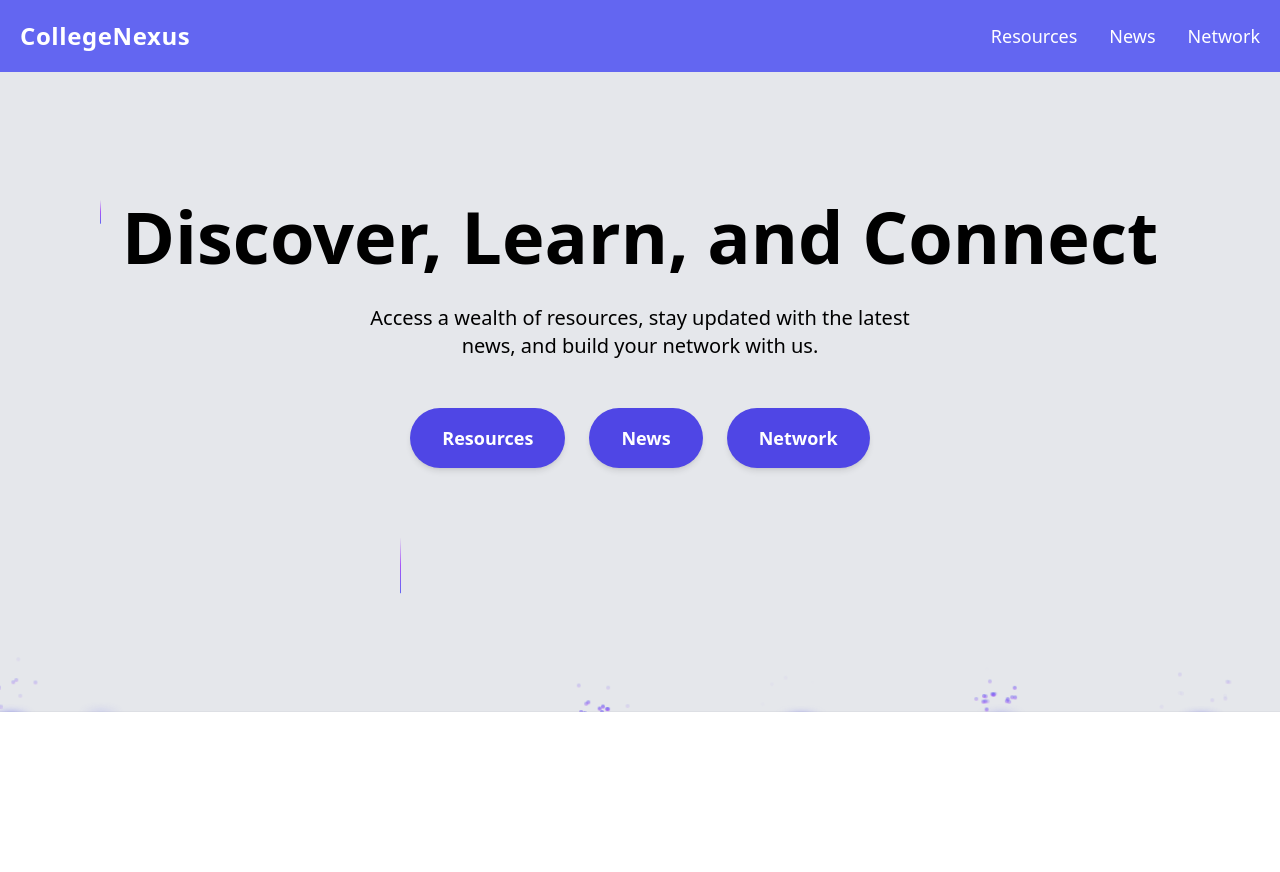
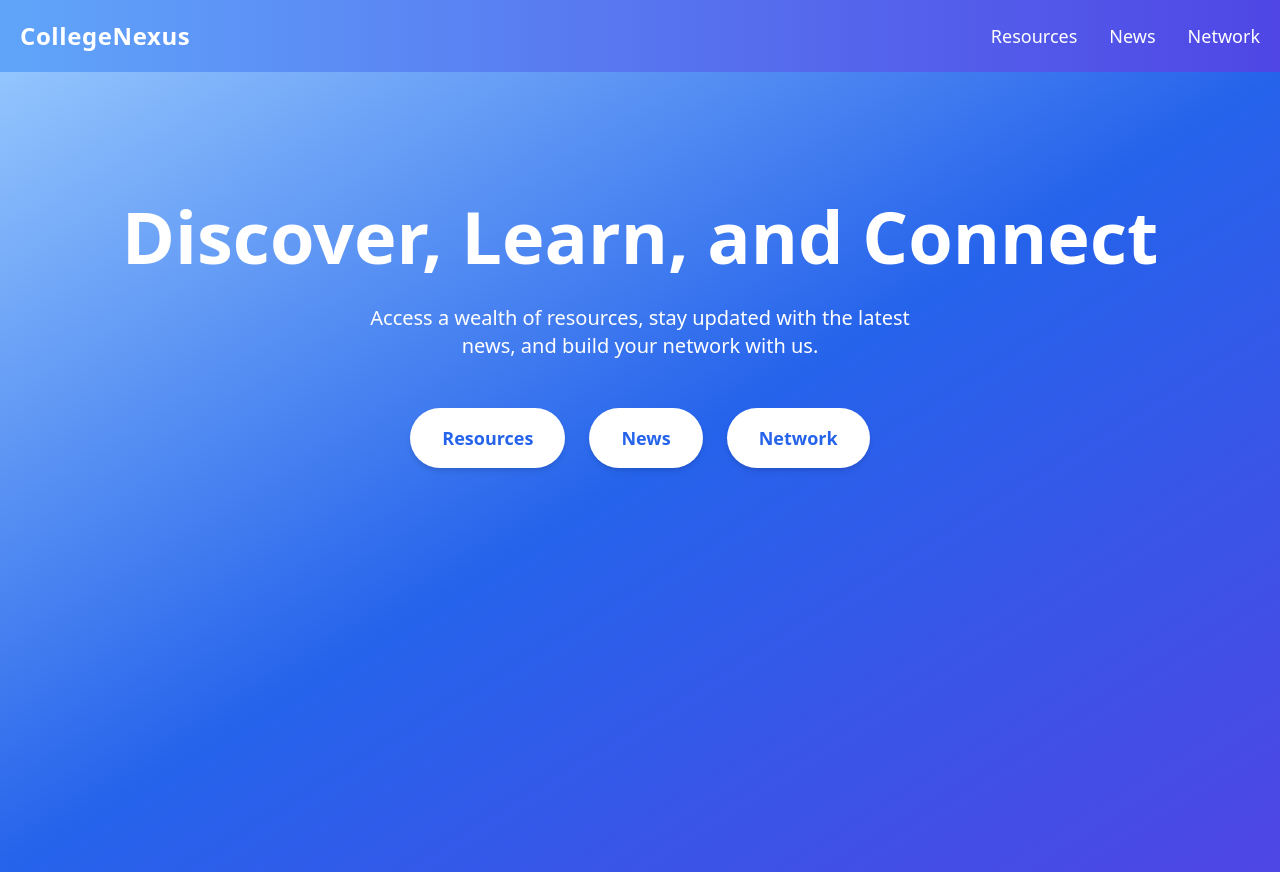
Before and after one commit to himanshuraimau/college-nexus, a Next.js app: page / in a window 1280 px wide. Before the commit the page ends 800 px from the top, so only its background shows below. Built offline with nearby package versions, Linux system fonts and the light colour scheme; a web font is replaced by a local one.

Commit message:
update hero section

```diff
--- a/src/app/page.tsx
+++ b/src/app/page.tsx
@@ -1,7 +1,7 @@
 import Hero from "@/components/Hero";
 export default function Home() {
   return (
-    <div className="h-full w-full  text-text font-sans">
+    <div className="w-full  text-text font-sans">
       <Hero/>
     </div>
   );
--- a/src/components/Hero.tsx
+++ b/src/components/Hero.tsx
@@ -1,42 +1,41 @@
 "use client";
 import { useRouter } from 'next/navigation';
 import React from "react";
-import { BackgroundBeamsWithCollision } from "@/components/ui/background-beams-with-collision";
 
 const HeroSection = () => {
     const router = useRouter();
 
     return (
-        <BackgroundBeamsWithCollision>
-            <div className="h-full flex flex-col items-center pt-[10%] text-center relative z-20">
-                <h1 className="text-5xl md:text-7xl font-extrabold text-black dark:text-white mb-8 leading-tight">
+        <div className='h-screen bg-gradient-to-br from-blue-300 via-blue-600 to-indigo-600'>
+            <div className="flex flex-col items-center pt-[10%] text-center relative z-20">
+                <h1 className="text-5xl md:text-7xl font-extrabold text-white mb-8 leading-tight">
                     Discover, Learn, and Connect
                 </h1>
-                <p className="text-lg md:text-xl text-black dark:text-white mb-12 max-w-xl">
+                <p className="text-lg md:text-xl text-white mb-12 max-w-xl">
                     Access a wealth of resources, stay updated with the latest news, and build your network with us.
                 </p>
-                <div className="flex space-x-6">
+                <div className="flex flex-col sm:flex-row space-y-4 sm:space-y-0 sm:space-x-6">
                     <button
-                        className="relative px-8 py-4 text-lg font-semibold text-white bg-gradient-to-r  rounded-full shadow-md bg-indigo-600 hover:bg-indigo-500 transition-transform transform hover:-translate-y-1 focus:outline-none focus:ring-4 focus:ring-pink-400"
+                        className="px-8 py-4 text-lg font-semibold text-blue-600 bg-white rounded-full shadow-md hover:bg-blue-50 transition-all duration-300 transform hover:-translate-y-1 hover:shadow-lg focus:outline-none focus:ring-4 focus:ring-blue-300"
                         onClick={() => router.push('/resources')}
                     >
                         Resources
                     </button>
                     <button
-                        className="relative px-8 py-4 text-lg font-semibold text-white bg-indigo-600 hover:bg-indigo-500 rounded-full shadow-md transition-transform transform hover:-translate-y-1 focus:outline-none focus:ring-4 focus:ring-pink-400"
+                        className="px-8 py-4 text-lg font-semibold text-blue-600 bg-white rounded-full shadow-md hover:bg-blue-50 transition-all duration-300 transform hover:-translate-y-1 hover:shadow-lg focus:outline-none focus:ring-4 focus:ring-blue-300"
                         onClick={() => router.push('/news')}
                     >
                         News
                     </button>
                     <button
-                        className="relative px-8 py-4 text-lg font-semibold text-white bg-indigo-600 hover:bg-indigo-500 rounded-full shadow-md  transition-transform transform hover:-translate-y-1 focus:outline-none focus:ring-4 focus:ring-pink-400"
+                        className="px-8 py-4 text-lg font-semibold text-blue-600 bg-white rounded-full shadow-md hover:bg-blue-50 transition-all duration-300 transform hover:-translate-y-1 hover:shadow-lg focus:outline-none focus:ring-4 focus:ring-blue-300"
                         onClick={() => router.push('/network')}
                     >
                         Network
                     </button>
                 </div>
             </div>
-        </BackgroundBeamsWithCollision>
+        </div>
     );
 };
 
--- a/src/components/navBar.tsx
+++ b/src/components/navBar.tsx
@@ -10,15 +10,15 @@ const Navbar = () => {
   };
 
   return (
-    <nav className="bg-indigo-500 text-white shadow-lg">
+    <nav className="bg-gradient-to-r from-blue-400 to-indigo-600 text-white shadow-lg">
       <div className="container mx-auto flex items-center justify-between p-5">
         <div className="text-2xl font-extrabold tracking-wide cursor-pointer">
           <Link href="/">CollegeNexus</Link>
         </div>
         <div className="hidden md:flex space-x-8 text-lg font-medium">
-          <Link href="/resources" className="hover:text-indigo-300 transition duration-300">Resources</Link>
-          <Link href="/news" className="hover:text-indigo-300 transition duration-300">News</Link>
-          <Link href="/network" className="hover:text-indigo-300 transition duration-300">Network</Link>
+          <Link href="/resources" className="hover:text-blue-200 transition duration-300">Resources</Link>
+          <Link href="/news" className="hover:text-blue-200 transition duration-300">News</Link>
+          <Link href="/network" className="hover:text-blue-200 transition duration-300">Network</Link>
         </div>
 
         <div className="md:hidden">
@@ -40,11 +40,11 @@ const Navbar = () => {
       </div>
 
       {isOpen && (
-        <div className="md:hidden bg-indigo-500 text-white transition-transform transform">
+        <div className="md:hidden bg-gradient-to-b from-blue-400 to-indigo-600 text-white transition-all duration-300">
           <div className="flex flex-col p-4 space-y-2">
-            <Link href="/resources" className="block py-2 px-4 hover:bg-indigo-600 rounded transition duration-300">Resources</Link>
-            <Link href="/news" className="block py-2 px-4 hover:bg-indigo-600 rounded transition duration-300">News</Link>
-            <Link href="/network" className="block py-2 px-4 hover:bg-indigo-600 rounded transition duration-300">Network</Link>
+            <Link href="/resources" className="block py-2 px-4 hover:bg-white hover:text-blue-600 rounded transition duration-300">Resources</Link>
+            <Link href="/news" className="block py-2 px-4 hover:bg-white hover:text-blue-600 rounded transition duration-300">News</Link>
+            <Link href="/network" className="block py-2 px-4 hover:bg-white hover:text-blue-600 rounded transition duration-300">Network</Link>
           </div>
         </div>
       )}
--- a/src/components/ui/background-beams-with-collision.tsx
+++ /dev/null
@@ -1,259 +0,0 @@
-"use client";
-import { cn } from "@/utils/utils";
-import { motion, AnimatePresence } from "framer-motion";
-import React, { useRef, useState, useEffect } from "react";
-
-export const BackgroundBeamsWithCollision = ({
-  children,
-  className,
-}: {
-  children: React.ReactNode;
-  className?: string;
-}) => {
-  const containerRef = useRef<HTMLDivElement>(null);
-  const parentRef = useRef<HTMLDivElement>(null);
-
-  const beams = [
-    {
-      initialX: 10,
-      translateX: 10,
-      duration: 7,
-      repeatDelay: 3,
-      delay: 2,
-    },
-    {
-      initialX: 600,
-      translateX: 600,
-      duration: 3,
-      repeatDelay: 3,
-      delay: 4,
-    },
-    {
-      initialX: 100,
-      translateX: 100,
-      duration: 7,
-      repeatDelay: 7,
-      className: "h-6",
-    },
-    {
-      initialX: 400,
-      translateX: 400,
-      duration: 5,
-      repeatDelay: 14,
-      delay: 4,
-    },
-    {
-      initialX: 800,
-      translateX: 800,
-      duration: 11,
-      repeatDelay: 2,
-      className: "h-20",
-    },
-    {
-      initialX: 1000,
-      translateX: 1000,
-      duration: 4,
-      repeatDelay: 2,
-      className: "h-12",
-    },
-    {
-      initialX: 1200,
-      translateX: 1200,
-      duration: 6,
-      repeatDelay: 4,
-      delay: 2,
-      className: "h-6",
-    },
-  ];
-
-  return (
-    <div
-      ref={parentRef}
-      className={cn(
-        "h-96 md:h-[40rem] bg-gradient-to-b bg-gray-200 dark:from-neutral-950 dark:to-neutral-800 relative flex items-center w-full justify-center overflow-hidden",
-        // h-screen if you want bigger
-        className
-      )}
-    >
-      {beams.map((beam) => (
-        <CollisionMechanism
-          key={beam.initialX + "beam-idx"}
-          beamOptions={beam}
-          containerRef={containerRef}
-          parentRef={parentRef}
-        />
-      ))}
-
-      {children}
-      <div
-        ref={containerRef}
-        className="absolute bottom-0 bg-neutral-100 w-full inset-x-0 pointer-events-none"
-        style={{
-          boxShadow:
-            "0 0 24px rgba(34, 42, 53, 0.06), 0 1px 1px rgba(0, 0, 0, 0.05), 0 0 0 1px rgba(34, 42, 53, 0.04), 0 0 4px rgba(34, 42, 53, 0.08), 0 16px 68px rgba(47, 48, 55, 0.05), 0 1px 0 rgba(255, 255, 255, 0.1) inset",
-        }}
-      ></div>
-    </div>
-  );
-};
-
-const CollisionMechanism = React.forwardRef<
-  HTMLDivElement,
-  {
-    containerRef: React.RefObject<HTMLDivElement>;
-    parentRef: React.RefObject<HTMLDivElement>;
-    beamOptions?: {
-      initialX?: number;
-      translateX?: number;
-      initialY?: number;
-      translateY?: number;
-      rotate?: number;
-      className?: string;
-      duration?: number;
-      delay?: number;
-      repeatDelay?: number;
-    };
-  }
->(({ parentRef, containerRef, beamOptions = {} }, ref) => {
-  const beamRef = useRef<HTMLDivElement>(null);
-  const [collision, setCollision] = useState<{
-    detected: boolean;
-    coordinates: { x: number; y: number } | null;
-  }>({
-    detected: false,
-    coordinates: null,
-  });
-  const [beamKey, setBeamKey] = useState(0);
-  const [cycleCollisionDetected, setCycleCollisionDetected] = useState(false);
-
-  useEffect(() => {
-    const checkCollision = () => {
-      if (
-        beamRef.current &&
-        containerRef.current &&
-        parentRef.current &&
-        !cycleCollisionDetected
-      ) {
-        const beamRect = beamRef.current.getBoundingClientRect();
-        const containerRect = containerRef.current.getBoundingClientRect();
-        const parentRect = parentRef.current.getBoundingClientRect();
-
-        if (beamRect.bottom >= containerRect.top) {
-          const relativeX =
-            beamRect.left - parentRect.left + beamRect.width / 2;
-          const relativeY = beamRect.bottom - parentRect.top;
-
-          setCollision({
-            detected: true,
-            coordinates: {
-              x: relativeX,
-              y: relativeY,
-            },
-          });
-          setCycleCollisionDetected(true);
-        }
-      }
-    };
-
-    const animationInterval = setInterval(checkCollision, 50);
-
-    return () => clearInterval(animationInterval);
-  }, [cycleCollisionDetected, containerRef]);
-
-  useEffect(() => {
-    if (collision.detected && collision.coordinates) {
-      setTimeout(() => {
-        setCollision({ detected: false, coordinates: null });
-        setCycleCollisionDetected(false);
-      }, 2000);
-
-      setTimeout(() => {
-        setBeamKey((prevKey) => prevKey + 1);
-      }, 2000);
-    }
-  }, [collision]);
-
-  return (
-    <>
-      <motion.div
-        key={beamKey}
-        ref={beamRef}
-        animate="animate"
-        initial={{
-          translateY: beamOptions.initialY ?? "-200px",
-          translateX: beamOptions.initialX ?? "0px",
-          rotate: beamOptions.rotate ?? 0,
-        }}
-        variants={{
-          animate: {
-            translateY: beamOptions.translateY ?? "1800px",
-            translateX: beamOptions.translateX ?? "0px",
-            rotate: beamOptions.rotate ?? 0,
-          },
-        }}
-        transition={{
-          duration: beamOptions.duration ?? 8,
-          repeat: Infinity,
-          repeatType: "loop",
-          ease: "linear",
-          delay: beamOptions.delay ?? 0,
-          repeatDelay: beamOptions.repeatDelay ?? 0,
-        }}
-        className={cn(
-          "absolute left-0 top-20 m-auto h-14 w-px rounded-full bg-gradient-to-t from-indigo-500 via-purple-500 to-transparent",
-          beamOptions.className
-        )}
-      />
-      <AnimatePresence>
-        {collision.detected && collision.coordinates && (
-          <Explosion
-            key={`${collision.coordinates.x}-${collision.coordinates.y}`}
-            className=""
-            style={{
-              left: `${collision.coordinates.x}px`,
-              top: `${collision.coordinates.y}px`,
-              transform: "translate(-50%, -50%)",
-            }}
-          />
-        )}
-      </AnimatePresence>
-    </>
-  );
-});
-
-CollisionMechanism.displayName = "CollisionMechanism";
-
-const Explosion = ({ ...props }: React.HTMLProps<HTMLDivElement>) => {
-  const spans = Array.from({ length: 20 }, (_, index) => ({
-    id: index,
-    initialX: 0,
-    initialY: 0,
-    directionX: Math.floor(Math.random() * 80 - 40),
-    directionY: Math.floor(Math.random() * -50 - 10),
-  }));
-
-  return (
-    <div {...props} className={cn("absolute z-50 h-2 w-2", props.className)}>
-      <motion.div
-        initial={{ opacity: 0 }}
-        animate={{ opacity: 1 }}
-        exit={{ opacity: 0 }}
-        transition={{ duration: 1.5, ease: "easeOut" }}
-        className="absolute -inset-x-10 top-0 m-auto h-2 w-10 rounded-full bg-gradient-to-r from-transparent via-indigo-500 to-transparent blur-sm"
-      ></motion.div>
-      {spans.map((span) => (
-        <motion.span
-          key={span.id}
-          initial={{ x: span.initialX, y: span.initialY, opacity: 1 }}
-          animate={{
-            x: span.directionX,
-            y: span.directionY,
-            opacity: 0,
-          }}
-          transition={{ duration: Math.random() * 1.5 + 0.5, ease: "easeOut" }}
-          className="absolute h-1 w-1 rounded-full bg-gradient-to-b from-indigo-500 to-purple-500"
-        />
-      ))}
-    </div>
-  );
-};
```
